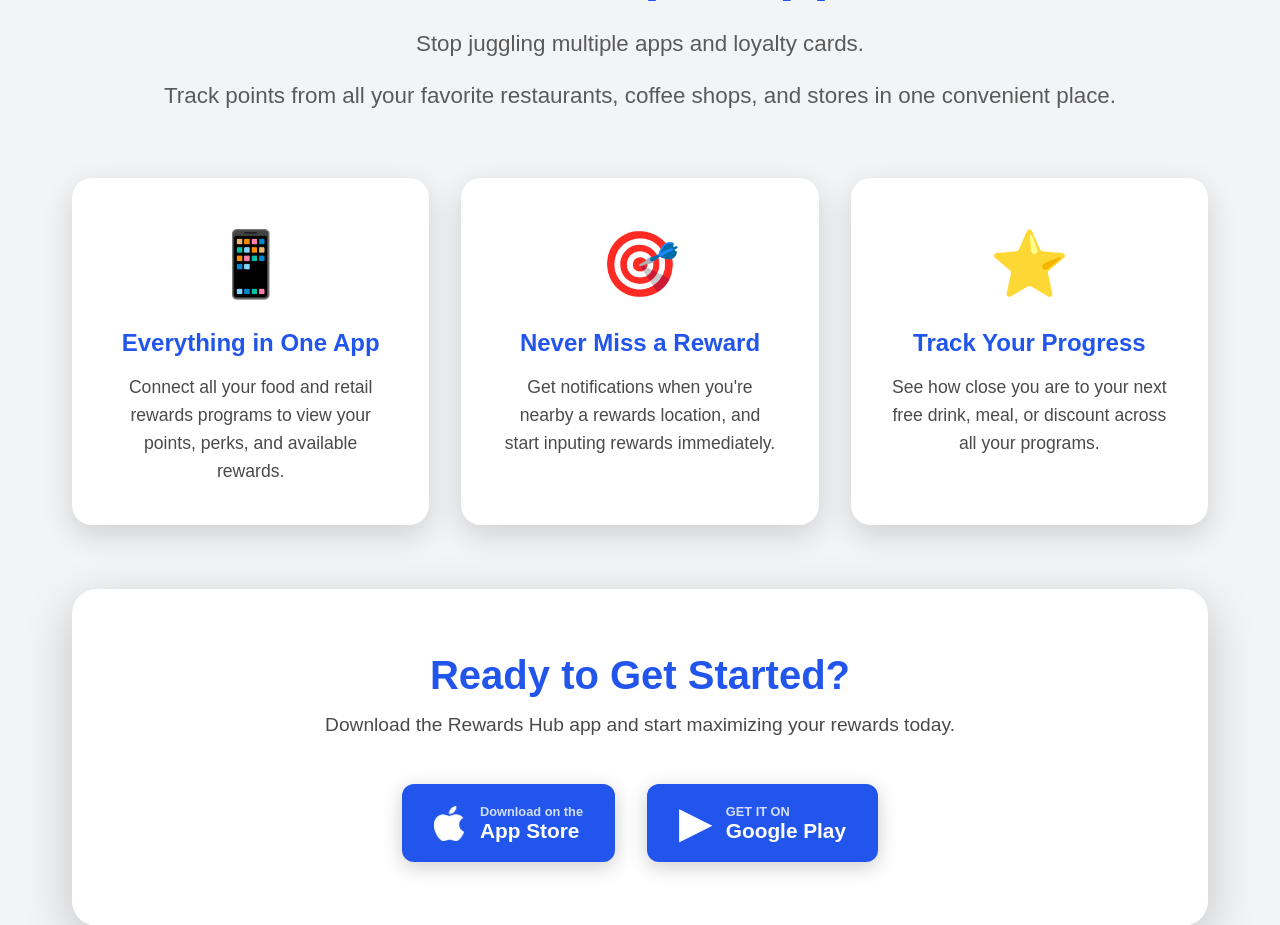
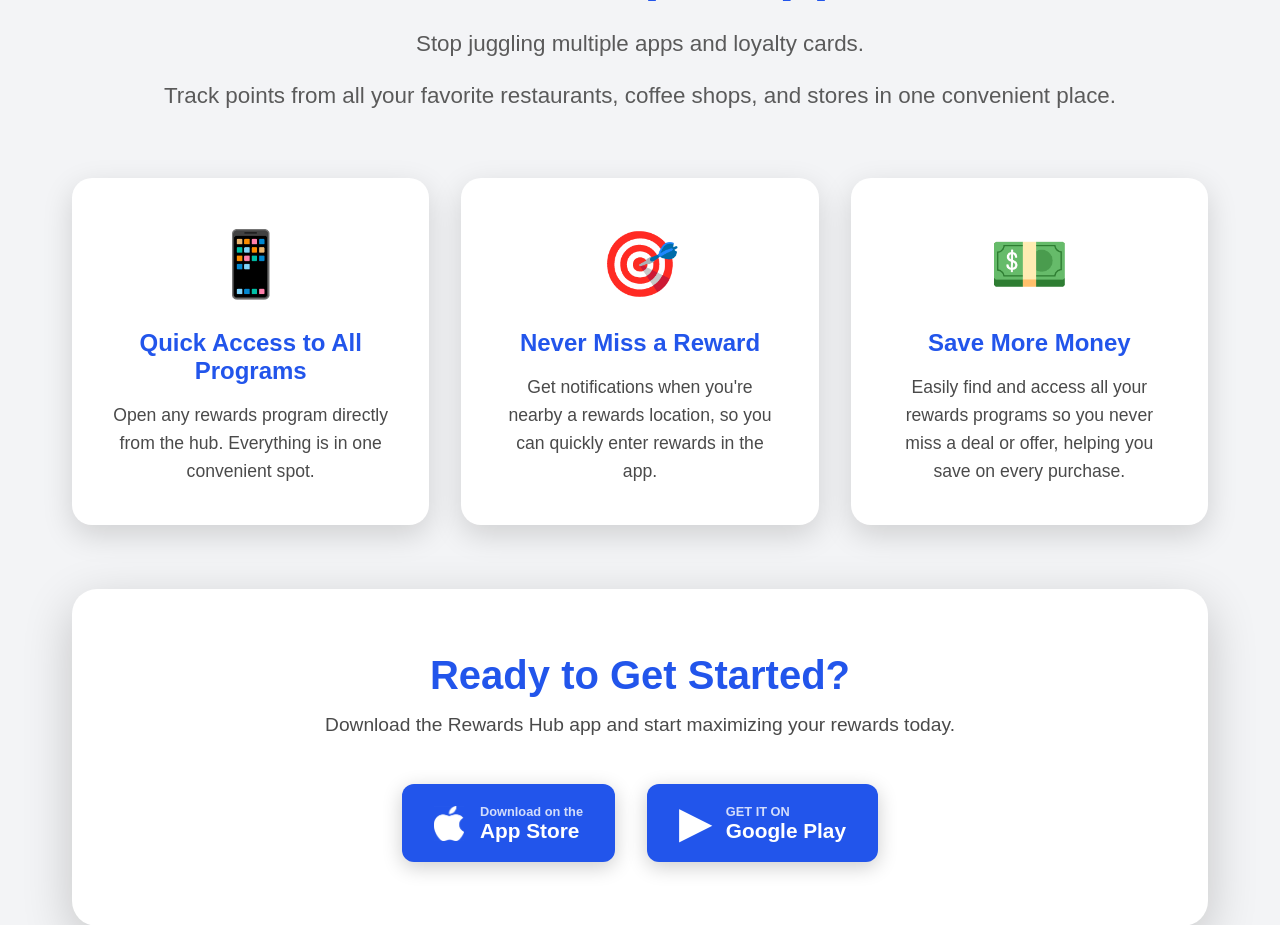
Before and after one commit to david-jorgensen-usu/rewards-hub-aws, a Django app: page / in a window 1280 px wide. Shown: the part 292-1217 px from the top of the page. Run offline with Django 5.2, Linux system fonts and the light colour scheme.

Commit message:
updated styles

```diff
--- a/RewardsHub/core/templates/core/index.html
+++ b/RewardsHub/core/templates/core/index.html
@@ -25,22 +25,23 @@
         <div class="features">
             <div class="feature-card">
                 <div class="feature-icon">📱</div>
-                <h3 class="feature-title">Everything in One App</h3>
-                <p class="feature-desc">Connect all your food and retail rewards programs to view your points, perks, and available rewards.</p>
+                <h3 class="feature-title">Quick Access to All Programs</h3>
+                <p class="feature-desc">Open any rewards program directly from the hub. Everything is in one convenient spot.</p>
             </div>
 
             <div class="feature-card">
                 <div class="feature-icon">🎯</div>
                 <h3 class="feature-title">Never Miss a Reward</h3>
-                <p class="feature-desc">Get notifications when you're nearby a rewards location, and start inputing rewards immediately.</p>
+                <p class="feature-desc">Get notifications when you're nearby a rewards location, so you can quickly enter rewards in the app.</p>
             </div>
 
             <div class="feature-card">
-                <div class="feature-icon">⭐</div>
-                <h3 class="feature-title">Track Your Progress</h3>
-                <p class="feature-desc">See how close you are to your next free drink, meal, or discount across all your programs.</p>
+                <div class="feature-icon">💵</div>
+                <h3 class="feature-title">Save More Money</h3>
+                <p class="feature-desc">Easily find and access all your rewards programs so you never miss a deal or offer, helping you save on every purchase.</p>
             </div>
         </div>
+
 
         <div class="cta-section">
             <h2 class="cta-title">Ready to Get Started?</h2>
```
